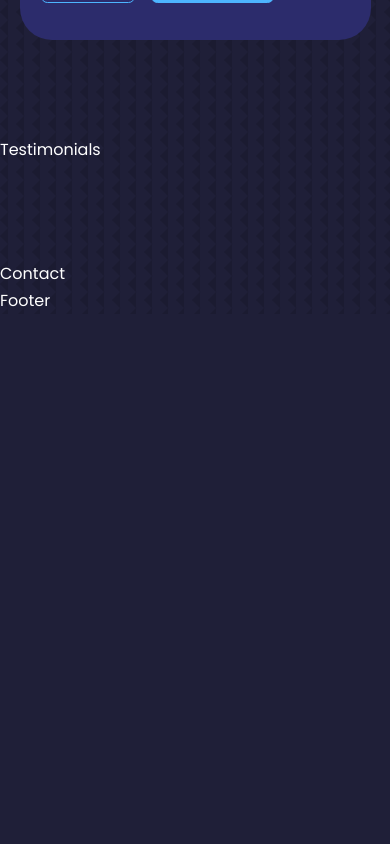
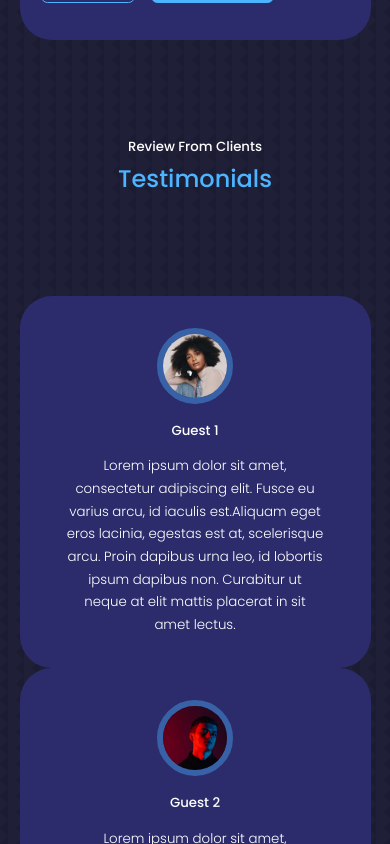
Before and after one commit to AbedBashir/Portfolio, a React (Create React App) app: page / in a window 390 px wide. Shown: the part 7580-8424 px from the top of the page. Before the commit the page ends 7894 px from the top, so only its background shows below. Built offline with nearby package versions, Linux system fonts and the light colour scheme.

Commit message:
Testimonials added the testimonials dynamically and styled it with the mobile version

```diff
--- a/src/components/portfolio/Portfolio.jsx
+++ b/src/components/portfolio/Portfolio.jsx
@@ -49,7 +49,7 @@
     title: 'Bank Account',
     github: 'https://github.com',
     demo: 'https://github.com'
-  },
+  }
 ]
 
 const Portfolio = () => {
--- a/src/components/testimonials/Testimonials.jsx
+++ b/src/components/testimonials/Testimonials.jsx
@@ -1,9 +1,49 @@
 import React from 'react'
 import './testimonials.css'
+import AVTR1 from '../../assets/avatar1.jpg'
+import AVTR2 from '../../assets/avatar2.jpg'
+import AVTR3 from '../../assets/avatar3.jpg'
 
+
+const Data = [
+  {
+    avatar: AVTR1,
+    name: 'Guest 1',
+    review:'Lorem ipsum dolor sit amet, consectetur adipiscing elit. Fusce eu varius arcu, id iaculis est.Aliquam eget eros lacinia, egestas est at, scelerisque arcu. Proin dapibus urna leo, id lobortis ipsum dapibus non. Curabitur ut neque at elit mattis placerat in sit amet lectus.'
+  },
+  {
+    avatar: AVTR2,
+    name: 'Guest 2',
+    review:'Lorem ipsum dolor sit amet, consectetur adipiscing elit. Fusce eu varius arcu, id iaculis est.Aliquam eget eros lacinia, egestas est at, scelerisque arcu. Proin dapibus urna leo, id lobortis ipsum dapibus non. Curabitur ut neque at elit mattis placerat in sit amet lectus.'
+  },
+  {
+    avatar: AVTR3,
+    name: 'Guest 3',
+    review:'Lorem ipsum dolor sit amet, consectetur adipiscing elit. Fusce eu varius arcu, id iaculis est.Aliquam eget eros lacinia, egestas est at, scelerisque arcu. Proin dapibus urna leo, id lobortis ipsum dapibus non. Curabitur ut neque at elit mattis placerat in sit amet lectus.'
+  },
+]
 const Testimonials = () => {
   return (
-    <section id="testimonials">Testimonials</section>
+    <section id="testimonials">
+      <h5>Review From Clients</h5>
+      <h2>Testimonials</h2>
+
+      <div className="container testimonials__container">
+        {
+          Data.map(({avatar, name, review}) =>{
+            return(
+              <article className="testimonial">
+                <div className="client__avatar">
+                  <img src={avatar} alt="this is avatar 1" />
+                </div>
+                  <h5 className="client__name">{name}</h5>
+                  <small className="client__review">{review}</small>
+              </article>
+            )
+          })
+        }
+      </div>
+    </section>
   )
 }
 
--- a/src/components/testimonials/testimonials.css
+++ b/src/components/testimonials/testimonials.css
@@ -0,0 +1,45 @@
+.container.testimonials__container{
+    width: 40%;
+}
+
+.client__avatar{
+    width: 4rem;
+    aspect-ratio: 1/1;
+    overflow: hidden;
+    border-radius: 50%;
+    margin: 0 auto 1rem;
+    border: 0.4rem solid var(--color-primary-variant);
+}
+
+.testimonial{
+    background: var(--color-bg-variant);
+    text-align: center;
+    padding: 2rem;
+    border-radius: 2rem;
+    user-select: none;
+}
+
+.client__review{
+    color: var(--color-light);
+    font-weight: 300;
+    display: block;
+    width: 80%;
+    margin: 0.8rem auto 0;
+}
+
+/* ********************** MEDIA DEVICES STYLE ******************** */
+@media screen and (max-width: 1024px) {
+    .container.testimonials__container{
+        width: 60%;
+    }
+}
+
+@media screen and (max-width: 600px) {
+    .container.testimonials__container{
+        width: var(--container-width-sm);
+    }
+
+    .client__review{
+        width: var(--container-width-sm);
+    }
+}
```
